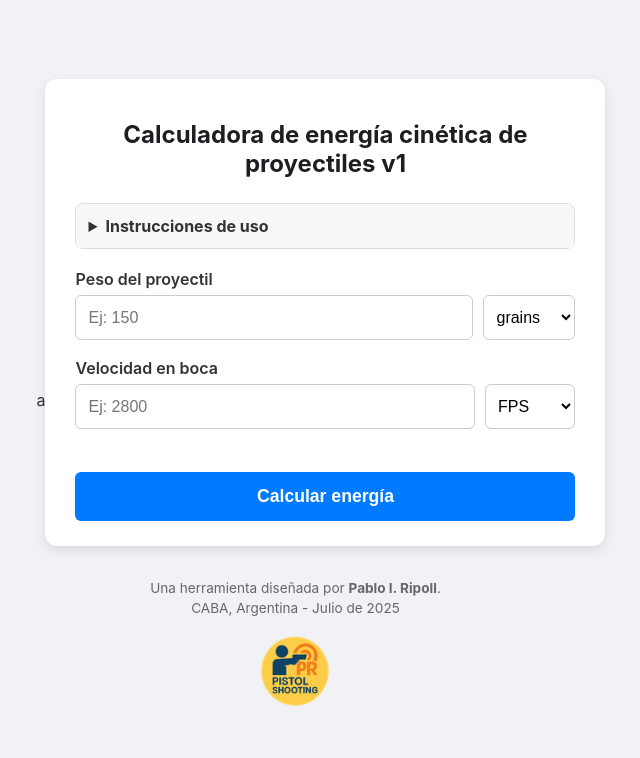
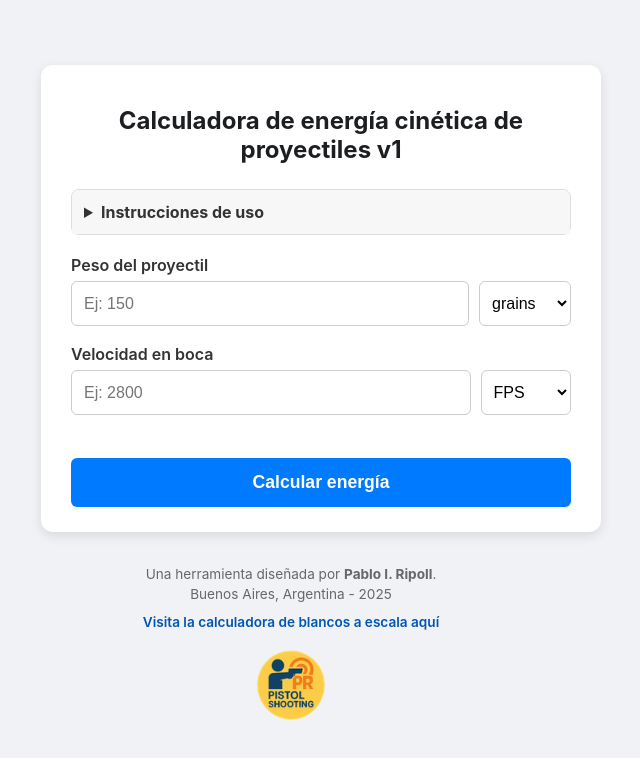
Before and after one commit to pripoll/calculadora-energia-cinetica, a plain HTML site: page index.html in a window 1280 px wide. Shown: the whole page, without its empty margins (349-989 px from the left). Drawn offline with Linux system fonts and the light colour scheme.

Commit message:
Add files via upload

```diff
--- a/index.html
+++ b/index.html
@@ -1,4 +1,4 @@
-a﻿<!DOCTYPE html>
+<!DOCTYPE html>
 <html lang="es">
 <head>
     <meta charset="UTF-8">
@@ -15,7 +15,7 @@ a﻿<!DOCTYPE html>
             <details class="instructions">
                 <summary>Instrucciones de uso</summary>
                 <div class="instructions-content">
-                    <p>Esta herramienta calcula la energía cinética de un proyectil en la boca del cañón basándose en su peso y velocidad inicial.</p>
+                    <p>Esta herramienta calcula la energía cinética de un proyectil basándose en su peso y velocidad inicial.</p>
 
                     <h4>Paso 1: Ingrese los datos del proyectil</h4>
                     <ul>
@@ -67,8 +67,12 @@ a﻿<!DOCTYPE html>
 
         <footer>
             <p>Una herramienta diseñada por <strong>Pablo I. Ripoll</strong>.</p>
-            <p>CABA, Argentina - Julio de 2025</p>
-            <img src="logo.png" alt="Logo del autor" class="footer-logo">
+            <p>Buenos Aires, Argentina - 2025</p>
+            <!-- Línea intercalada para el nuevo enlace -->
+            <p class="footer-link">
+                <a href="https://pripoll.github.io/calculadora-dianas/" target="_blank" rel="noopener noreferrer">Visita la calculadora de blancos a escala aquí</a>
+            </p>
+            <img src="logo.png" alt="Logo del autor" class="footer-logo" onerror="this.style.display='none'">
         </footer>
     </div>
 
--- a/style.css
+++ b/style.css
@@ -156,3 +156,19 @@ footer p {
     max-width: 80px;
     height: auto;
 }
+
+/* Estilos agregados para el nuevo enlace en el pie de página */
+.footer-link {
+    margin-top: 12px;
+    margin-bottom: 12px;
+}
+
+.footer-link a {
+    color: #0056b3;
+    text-decoration: none;
+    font-weight: 600;
+}
+
+.footer-link a:hover {
+    text-decoration: underline;
+}
```
Also changed, not shown: script.js (line endings or trailing spaces).
